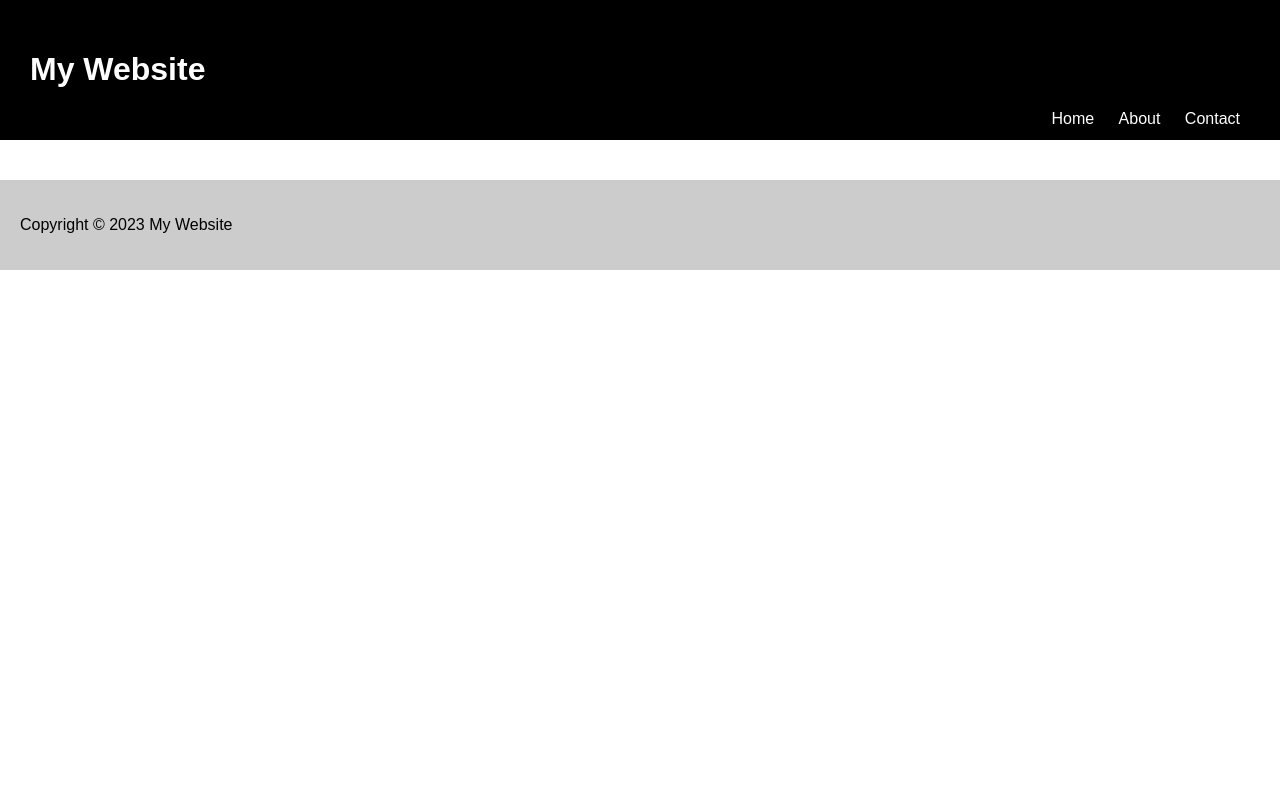
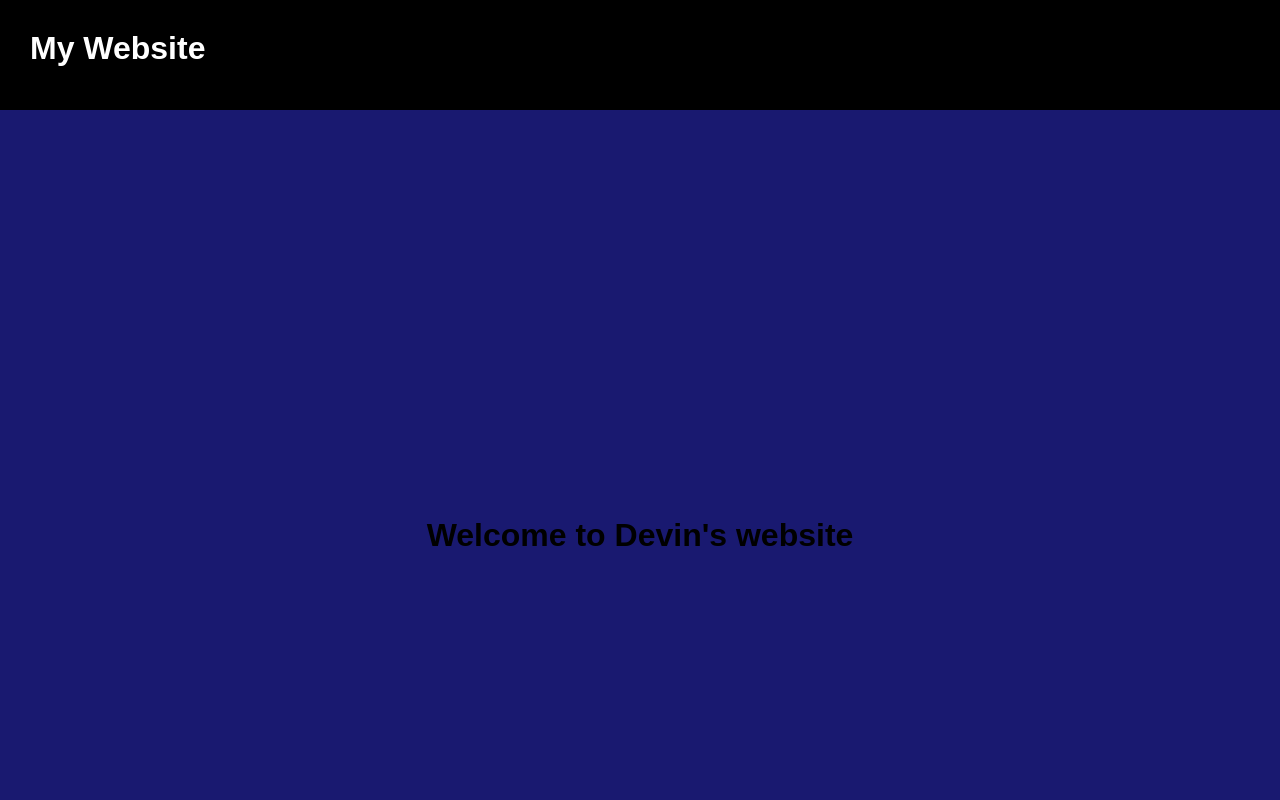
Before and after one commit to Mink18-glitch/Portfolio, a plain HTML site: page index.HTMl in a window 1280 px wide. Shown: the top 800 px of the page. Drawn offline with Linux system fonts and the light colour scheme.

Commit message:
Comming together well

```diff
--- a/index.HTMl
+++ b/index.HTMl
@@ -2,23 +2,15 @@
 <html>
 <head>
   <title>My Website</title>
-  <meta name="viewport" content="width=device-width, initial-scale=1.0">
   <link rel="stylesheet" href="style.css">
 </head>
 <body>
-  <header>
+  <div id="header">
     <h1>My Website</h1>
-    <nav>
-      <a href="#">Home</a>
-      <a href="#">About</a>
-      <a href="#">Contact</a>
-    </nav>
-  </header>
-  <main>
-    <section id="content">
-      <!-- Main content goes here -->
-    </section>
-  </main>
+  </div>
+    <div id="firstSection">
+      <h1>Welcome to Devin's website</h1>
+    </div>
   <footer>
     <p>Copyright &copy; 2023 My Website</p>
   </footer>
--- a/style.css
+++ b/style.css
@@ -3,33 +3,31 @@ body {
     font-family: sans-serif;
     margin: 0;
   }
-
-  header {
+  #header {
     background-color: #000;
     color: #fff;
-    padding:30px;
-    height:1
+    padding: 30px;
+    height: 50px;
   }
 
-  nav {
-    float: right;
-  }
-
-  nav a {
-    color: #fff;
-    text-decoration: none;
-    padding: 10px;
-  }
-
-  nav a:hover {
-    background-color: #fff;
-    color: #000;
+#header h1, #firstSection h1 {
+  margin: 0;
 }
 
 main {
-    padding: 20px;
+  padding: 0px;
 }
-
+#firstSection{
+  height: 850px;
+  background-color: midnightblue;
+  display:flex;
+  text-align: center;
+  justify-content: center;
+  align-items:center;
+}
+#firstSection h1{
+  text-align: center;
+}
 footer {
   background-color: #ccc;
   color: #000;
```
Lines whose indentation alone changed are shown as unchanged.
